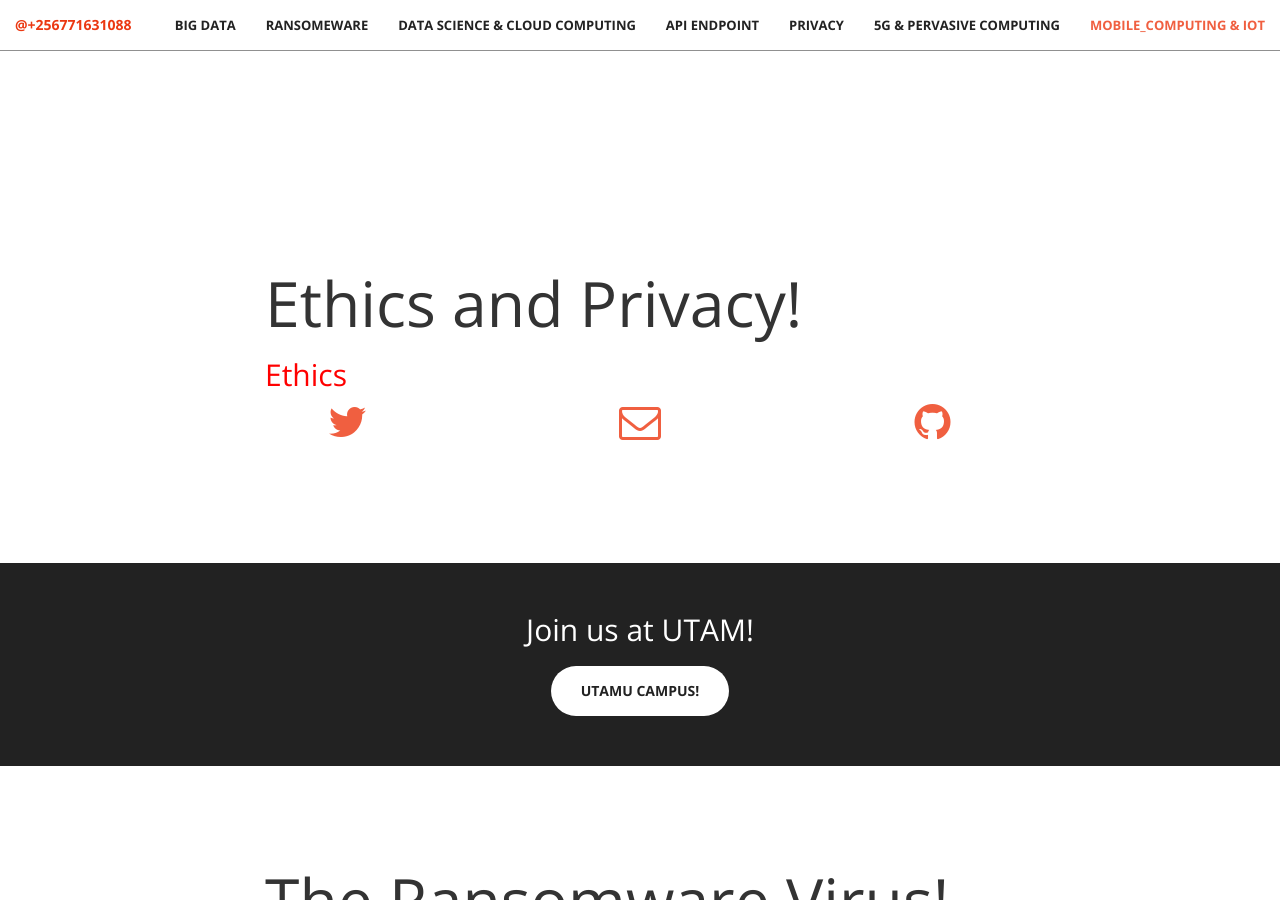
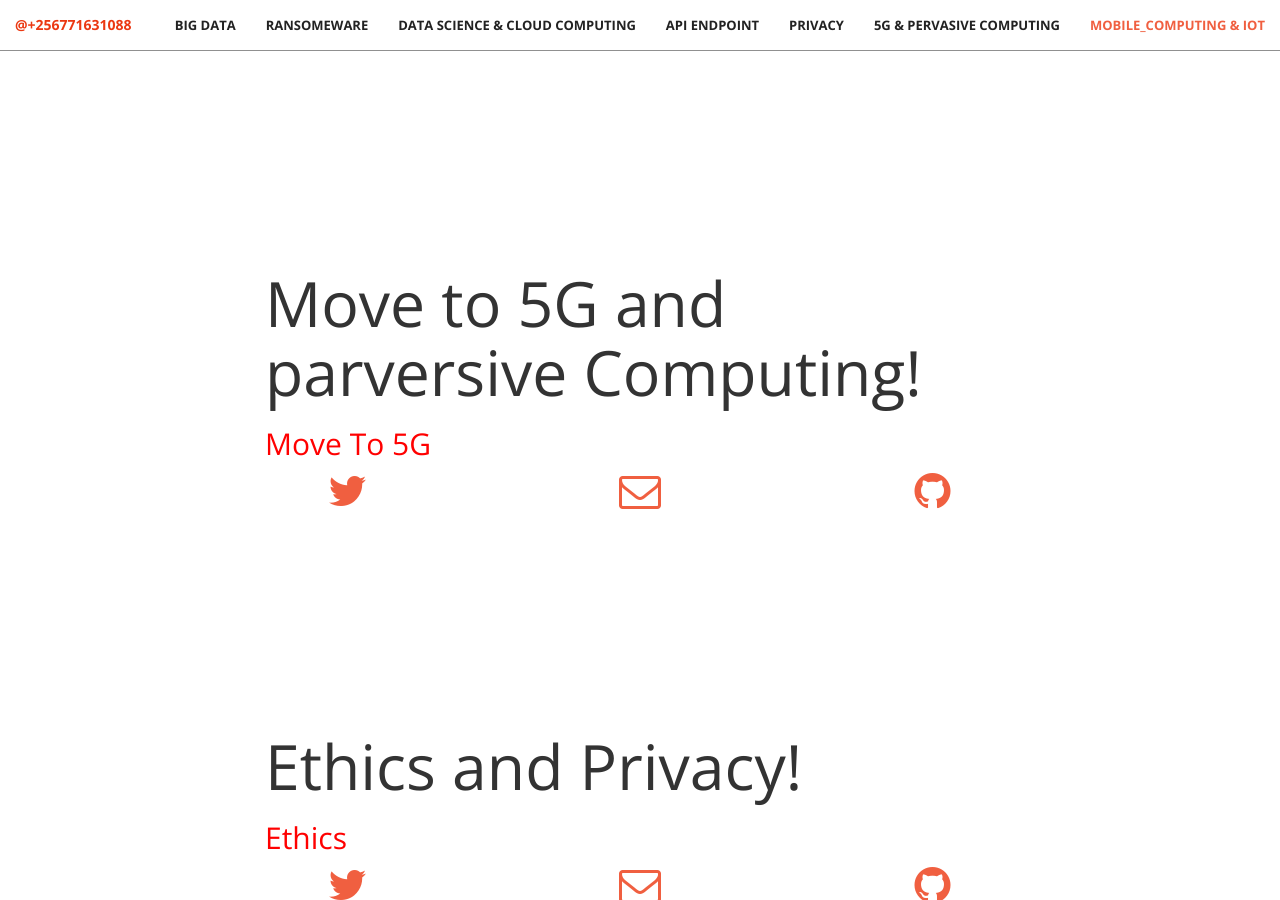
Before and after one commit to deromatic/deromatic.github.io, a Jekyll site: the page built from index.html, in a window 1280 px wide and 900 px high, scrolled down 5890 px. Built offline with Jekyll 4.4.1, drawn with Linux system fonts in a browser that asks for light colours.

Commit message:
Update front.html

```diff
--- a/_layouts/front.html
+++ b/_layouts/front.html
@@ -10,6 +10,7 @@
   {% include services.html %}
   {% include portfolio.html %}
   {% include mobile_computing.html %}
+  {% include 5G.html %}
   {% include privacy.html %}
   {% include aside.html %}
   {% include contact.html %}
```
